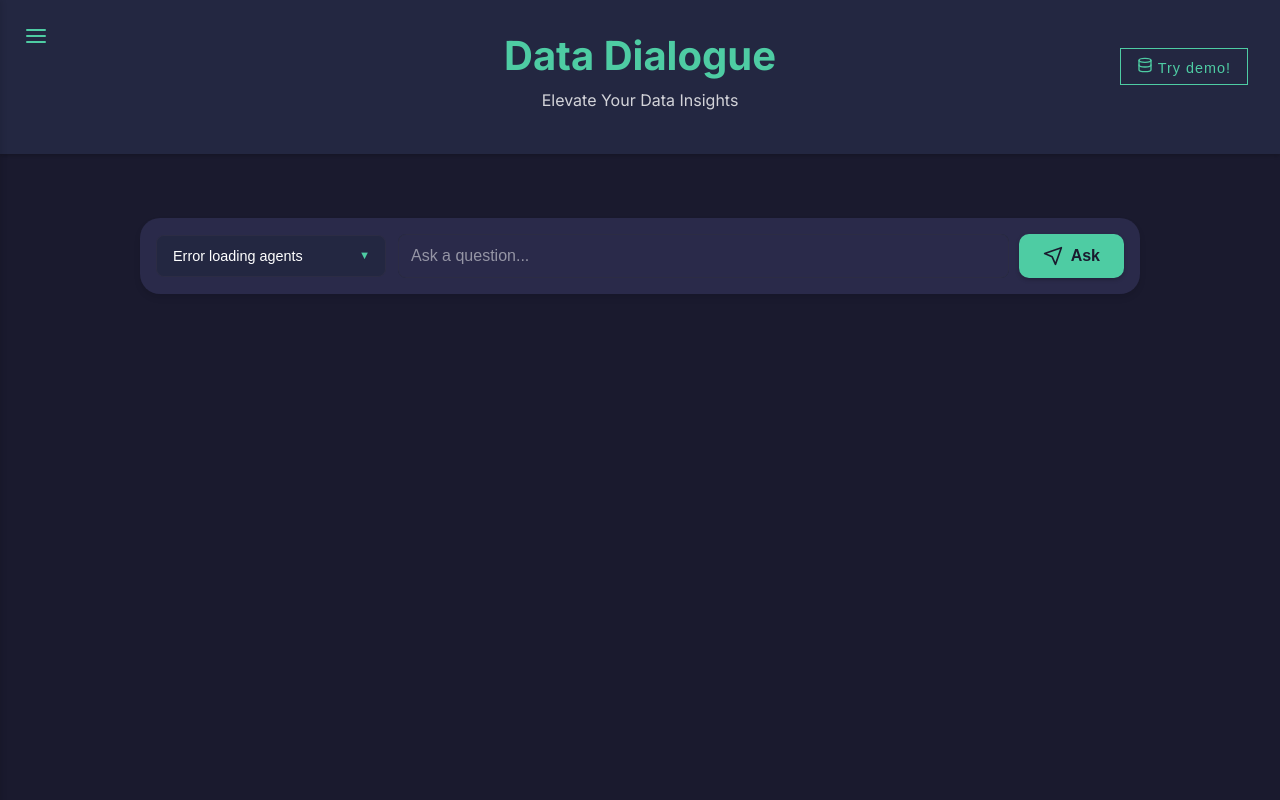
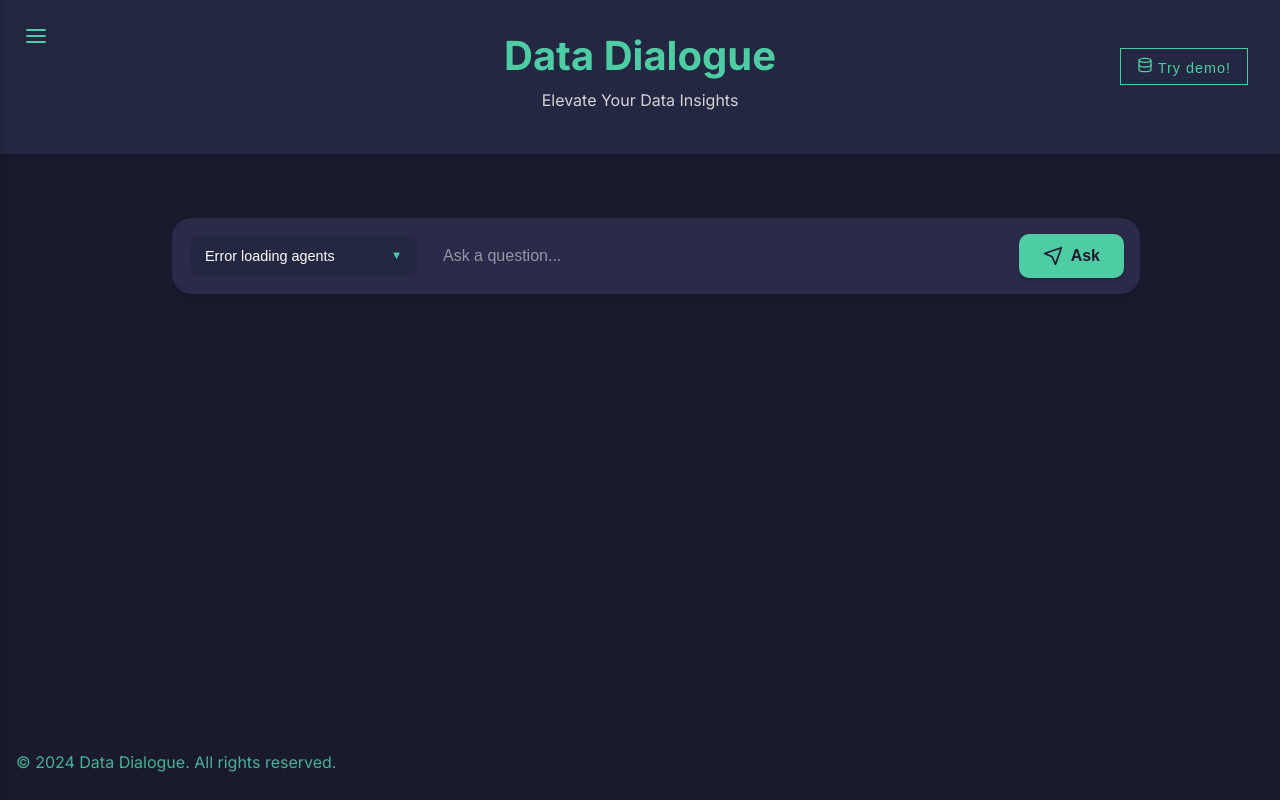
Before and after one commit to ggeop/DataDialogueLLM, a Flask app: page / in a window 1280 px wide. Run offline with Flask 2, Linux system fonts and the light colour scheme; some libraries are stand-ins or nearby versions.

Commit message:
Add Footer

```diff
--- a/frontend/static/css/main.css
+++ b/frontend/static/css/main.css
@@ -14,6 +14,11 @@
     --user-message-bg: #2c3e50;
 }
 
+html, body {
+    height: 100%;
+    margin: 0;
+}
+
 body {
     font-family: 'Inter', sans-serif;
     background-color: var(--background-color);
@@ -21,14 +26,33 @@ body {
     margin: 0;
     padding: 0;
     line-height: 1.6;
+    min-height: 100vh;
+    display: flex;
+    flex-direction: column;
 }
 
+
+.content-wrapper {
+    flex: 1 0 auto;
+    display: flex;
+    flex-direction: column;
+    max-width: 100vw;
+}
+
+
 .container {
+    width: 100%;
     max-width: 1000px;
     margin: 0 auto;
     padding: 2rem;
-    position: relative;
+    box-sizing: border-box; /* Include padding in width calculation */
 }
+
+img, video, iframe {
+    max-width: 100%;
+    height: auto;
+}
+
 
 
 @keyframes fadeIn {
@@ -86,3 +110,17 @@ body {
     0%, 100% { opacity: 0; }
     50% { opacity: 1; }
 }
+
+footer {
+    flex-shrink: 0;
+    width: 100%;
+    color: #45b393;
+    padding: 0.5rem 0;
+}
+
+footer .container {
+    text-align: left;
+    padding: 0 1rem;
+    max-width: none;
+    box-sizing: border-box;
+}
--- a/frontend/static/css/question-input.css
+++ b/frontend/static/css/question-input.css
@@ -1,4 +1,5 @@
 .question-container {
+    width: 100%;
     background-color: var(--input-background);
     border-radius: 20px;
     padding: 1rem;
@@ -64,6 +65,7 @@
     border-radius: 8px;
     overflow: hidden;
     flex-grow: 1;
+    flex-shrink: 1; /* Allow shrinking if necessary */
     transition: all 0.3s ease;
 }
 
@@ -86,6 +88,7 @@ input[type="text"]::placeholder {
 }
 
 .ask-button {
+    flex-shrink: 0;
     background-color: var(--primary-color);
     border: none;
     color: var(--background-color);
@@ -127,6 +130,7 @@ input[type="text"]::placeholder {
     display: inline-block;
     margin-right: 0.75rem;
     width: 230px;
+    flex-shrink: 0; /* Prevent shrinking */
 }
 
 .dropdown-button {
@@ -232,6 +236,7 @@ input[type="text"]::placeholder {
     transition: all 0.3s ease;
     display: flex;
     align-items: center;
+    flex-shrink: 0; /* Prevent shrinking */
 }
 
 .question-container:focus-within {
--- a/frontend/templates/index.html
+++ b/frontend/templates/index.html
@@ -1,5 +1,5 @@
 <!DOCTYPE html>
-<html lang="en">
+<html lang="en" class="h-full">
 <head>
     <meta charset="UTF-8">
     <meta name="viewport" content="width=device-width, initial-scale=1.0">
@@ -22,6 +22,8 @@
     <link rel="stylesheet" href="{{ url_for('static', filename='css/register-form.css') }}">
 </head>
 <body>
+    <div class="content-wrapper">
+
         <div id="header-component"></div>
         <div id="register-form-component"></div>
 
@@ -37,13 +39,20 @@
             </button>
         </div>
 
-
         <div class="container">
             <div id="example-section-component"></div>
             <div id="conversations-component"></div>
             <div id="loading-indicator-component"></div>
             <div id="question-input-component"></div>
         </div>
+
+    </div>
+
+    <footer>
+        <div class="container">
+            <p>&copy; 2024 Data Dialogue. All rights reserved.</p>
+        </div>
+    </footer>
 
     <script src="{{ url_for('static', filename='js/componentLoader.js') }}"></script>
     <script src="{{ url_for('static', filename='js/queryHandling.js') }}"></script>
@@ -53,5 +62,6 @@
     <script src="{{ url_for('static', filename='js/agentsDropdownHandling.js') }}"></script>
     <script src="{{ url_for('static', filename='js/menuHandling.js') }}"></script>
     <script src="{{ url_for('static', filename='js/main.js') }}"></script>
+
 </body>
 </html>
```
Lines whose indentation alone changed are shown as unchanged.
